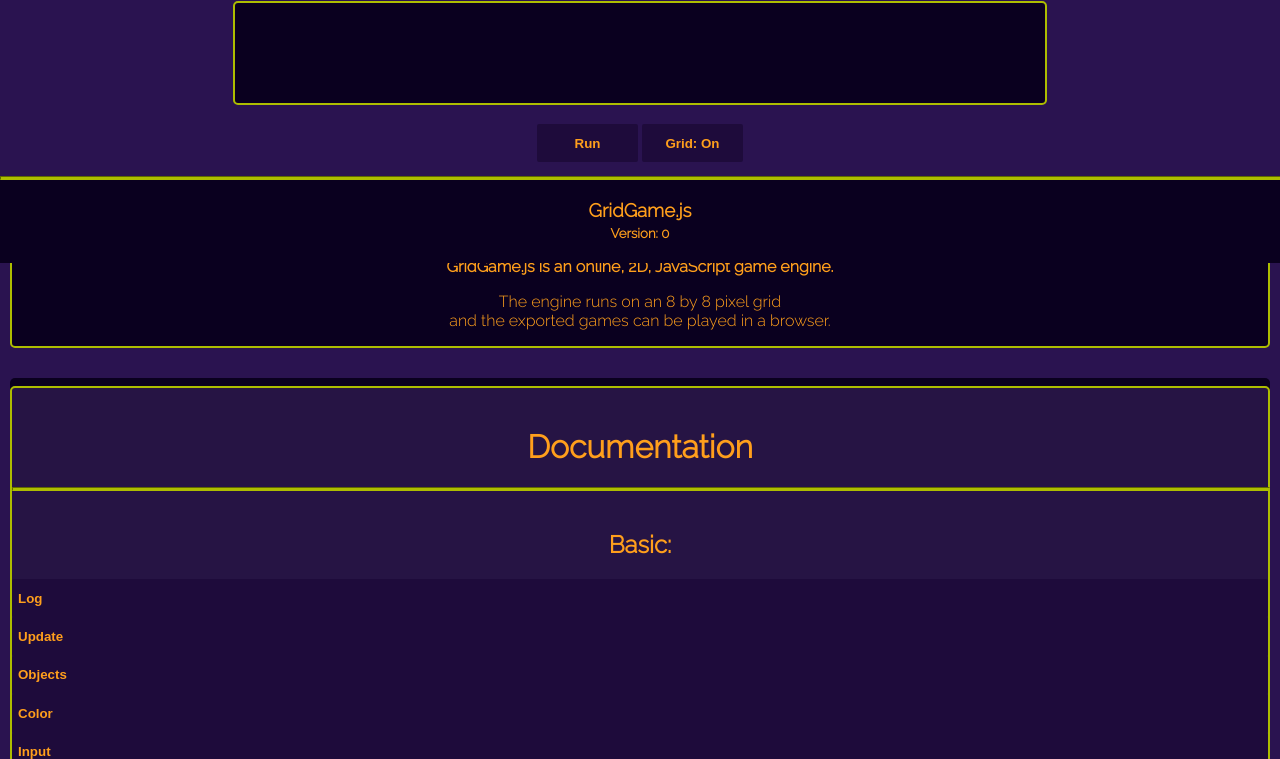
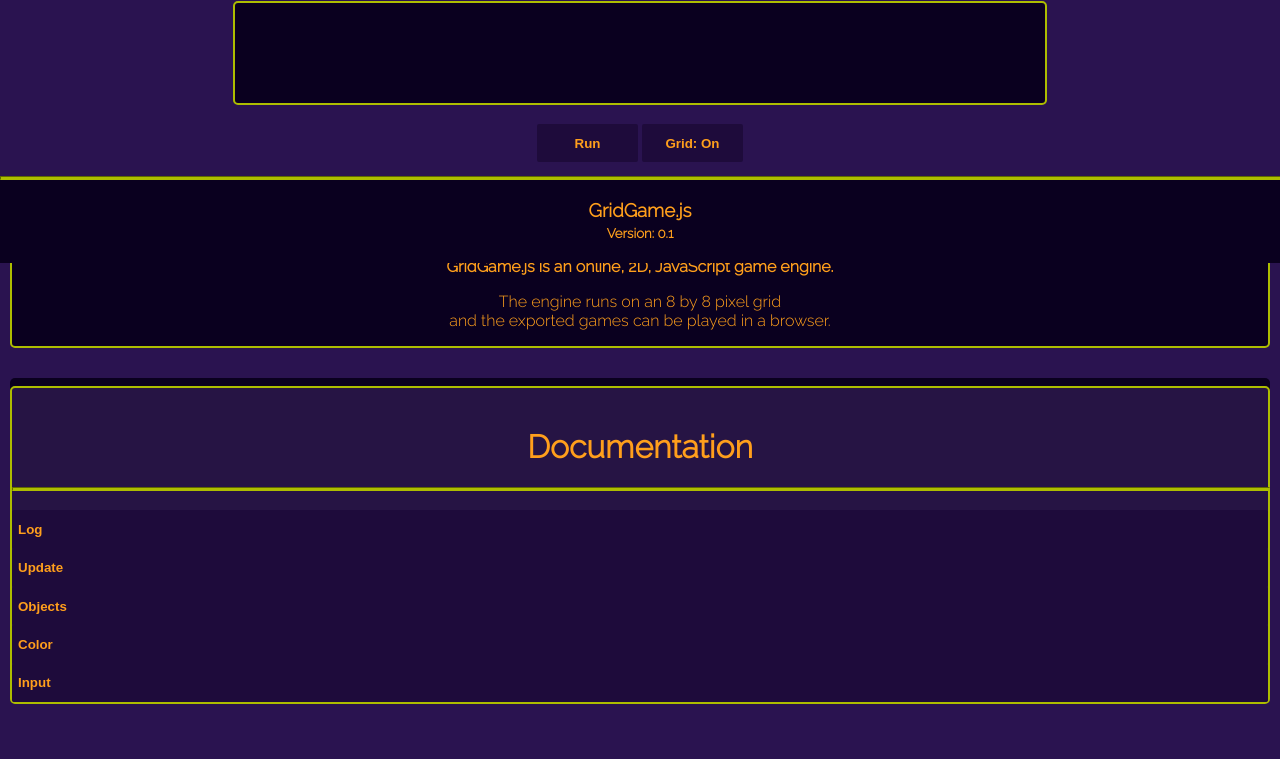
Before and after one commit to Datoneguy246/GridGameJS, a plain HTML site: page index.html in a window 1280 px wide. Shown: the part 537-1296 px from the top of the page. Drawn offline with Linux system fonts and the light colour scheme; a web font is replaced by a local one.

Commit message:
minor stuff

```diff
--- a/index.html
+++ b/index.html
@@ -77,7 +77,6 @@ function Update(){
             </div>
             <br>
             <div id='documen'>
-                <h2>Basic:</h2>
                 <button type='button' class="ex_trigger">Log</button>
                 <div class="ex_content">
                     <h3>Log</h3>
@@ -163,7 +162,7 @@ function Update(){
     <footer class='dark'>
         <hr style="margin-top: 0px;">
         <h3 style="margin-bottom: 5px;">GridGame.js</h3>
-        <h5 style="margin-top: 0px;">Version: 0</h5>
+        <h5 style="margin-top: 0px;">Version: 0.1</h5>
     </footer>
 </body>
 <script src="js/player.js"></script>
```
